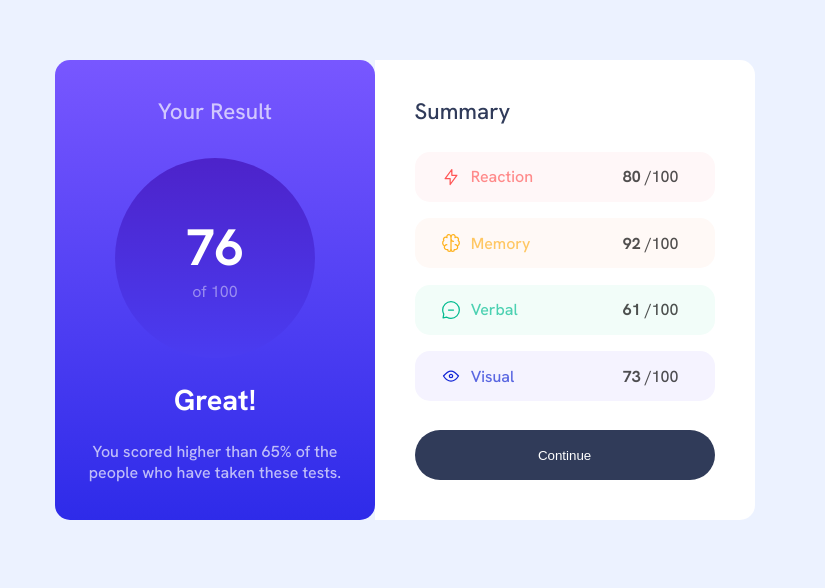
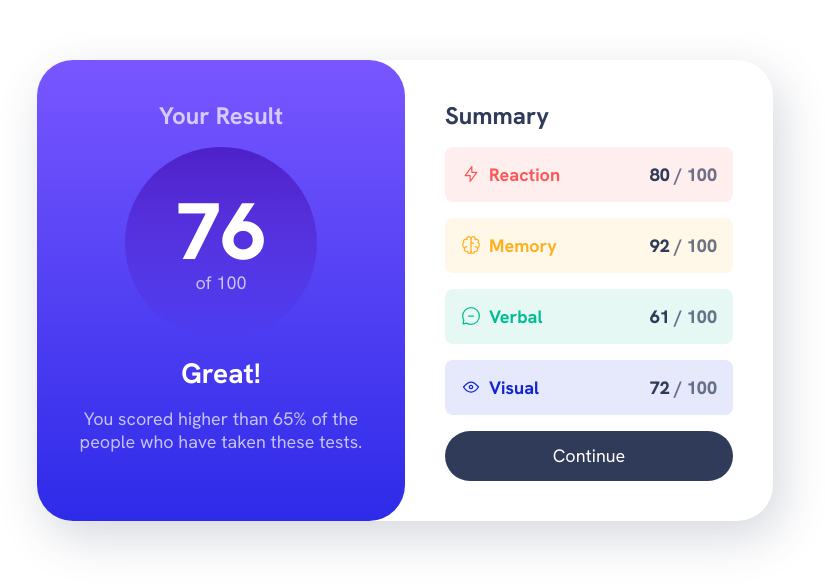
Before and after one commit to peter-vilamitjana/results-summary-component, a plain HTML site: page index.html in a window 1280 px wide. Shown: the part 110-698 px from the top of the page, without its empty margins (235-1060 px from the left). Drawn offline with Linux system fonts and the light colour scheme.

Commit message:
Grid intead of FlexBox

```diff
--- a/css/styles.css
+++ b/css/styles.css
@@ -1,299 +1,253 @@
-/*------------------- defaults -------------------  */
-* {
-    margin: 0;
-    padding: 0;
+@font-face {
+    font-family: 'Hanken Grotesk';
+    display: swap; /* Usa una fuente alternativa mientras se carga la personalizada */
+    src: url(/assets/fonts/HankenGrotesk-VariableFont_wght.ttf) format('truetype');
+    font-weight: 100 900;
+}
+
+:root {
+    /* Declaro las variables de los colores */
+    /* Primero  : Defino los colores en HSL sin la función hsl(), lo que permite reutilizarlos en distintos contextos (colores sólidos, transparencias, degradados). */
+
+    /* colores primarios */
+    --clr-primary-hsl-400: 252, 100%, 67%;
+    --clr-primary-hsl-500: 256, 72%, 46%;
+    --clr-secondary-hsl-400: 241, 81%, 54%;
+    --clr-secondary-hsl-500: 241, 72%, 46%;
+
+    /* declaro los gradiants */
+
+    --clr-gradient-hsl-slate: 252, 100%, 67%;
+    --clr-gradient-hsl-royal: 241, 81%, 54%;
+    --clr-circle-hsl-violet: 256, 72%, 46%;
+    --clr-circle-hsl-persian: 241, 72%, 46%;
+
+    /* neutros */
+    --clr-neutral-hsl-100: 0, 0%, 100%;
+    --clr-neutral-hsl-200: 221, 100%, 96%;
+    --clr-neutral-hsl-300: 241, 100%, 89%;
+    --clr-neutral-hsl-700: 224, 30%, 27%;
+
+    /* Luego, creo variables finales (--clr-primary-400, etc.) que los convierten en hsl() o hsla().   */
+
+    /* Variables finales en `hsl()` */
+
+    --clr-neutral-100: hsl(var(--clr-neutral-hsl-100));
+    --clr-neutral-200: hsl(var(--clr-neutral-hsl-200));
+    --clr-neutral-300: hsl(var(--clr-neutral-hsl-300));
+    --clr-neutral-700: hsl(var(--clr-neutral-hsl-700));
+
+    --clr-primary-400: hsl(var(--clr-primary-hsl-400));
+    --clr-primary-500: hsla(var(--clr-primary-hsl-500));
+    --clr-secondary-400: hsl(var(--clr-secondary-hsl-400));
+
+    /*------ Gradientes (Background & Circle en HSL)------*/
+    --gradient-primary: linear-gradient(var(--clr-primary-400), var(--clr-secondary-400));
+    --gradient-to-transparent: linear-gradient(var(--clr-primary-500), hsl(var(--clr-secondary-hsl-500), 0));
+
+    /* fonts  */
+    --font-family: 'Hanken Grotesk';
+
+    /* weight  */
+    --fw-regular: 500;
+    --fw-bold: 700;
+    --fw-black: 800;
+
+    /* sizes  */
+
+    --fs-400: 1.125rem;
+    --fs-500: 1.25rem;
+    --fs-600: 1.5rem;
+    --fs-700: 1.75rem;
+    --fs-800: 2rem;
+    --fs-900: 5rem;
+
+    --clr-accent-1: 0, 100%, 67%;
+    --clr-accent-2: 39, 100%, 56%;
+    --clr-accent-3: 166, 100%, 37%;
+    --clr-accent-4: 234, 85%, 45%;
+}
+
+/*------------------- Reseteo simple -------------------  */
+*,
+*::after,
+*::before {
     box-sizing: border-box;
 }
 
-html,
-body {
-    height: 100%;
+* {
+    margin: 0;
+    font: inherit;
+    /* Me obliga a mi utilizar clases para declarar como se veran los fonts
+    en vez de usar niveles de encabezado de forma incorrecta  */
+}
+
+img,
+svg {
+    display: block;
+    max-width: 100%;
 }
 
 body {
-    background-color: #ecf2ff;
-    font-family: 'Hanken Grotesk', serif;
-    font-size: 1.2rem;
-    display: flex;
-    justify-content: center;
-    align-items: center;
-    width: 100%;
+    font-family: var(--font-family);
+    font-size: var(--fs-400);
+    color: var(--clr-neutral-700);
 }
 
-/*------------------- conteiners ------------------- */
+.section-title {
+    font-weight: var(--fw-bold);
+    font-size: var(--fs-600);
+}
+
+/* editamos el boton */
+
+.button {
+    color: var(--clr-neutral-100);
+    line-height: 1;
+    background: var(--clr-neutral-700);
+    padding: 1rem 2rem;
+    border: 0;
+    border-radius: 100vw;
+    /* me aseguro de que tenga los bordes bien redondeados */
+    cursor: pointer;
+}
+
+.button:hover,
+.button:focus-visible {
+    background: var(--gradient-primary);
+}
+
+/* result summary */
 
 .container {
-    width: 800px;
-    height: 500px;
-    padding: 20px;
-    display: flex;
-    justify-content: center;
-    text-align: center;
+    max-width: 46rem;
+    display: grid;
+    --border-radius: 2em;
+    --padding: 2.5rem;
 }
 
-/*------------------- results ------------------- */
-
 .resultBox {
-    color: #ffffff;
-    background: rgb(46, 43, 233);
-    background: linear-gradient(0deg, rgba(46, 43, 233, 1) 0%, rgba(120, 87, 255, 1) 100%);
-    width: 42%;
-    height: 100%;
-    border-radius: 15px;
-    padding: 15px;
-    display: flex;
-    flex-direction: column;
-    justify-content: space-evenly;
-    align-items: center;
+    color: hsl(var(--clr-neutral-hsl-100), 0.7);
+    padding: var(--padding);
     text-align: center;
+    background: var(--gradient-primary);
+    border-radius: 0 0 var(--border-radius) var(--border-radius);
 }
 
-p {
-    font-size: 1rem;
-}
-.resultBox h3,
-p {
-    opacity: 0.68;
-    font-weight: 500;
-    padding: 10px;
+.flex-group {
+    display: flex;
+    align-items: center;
+    gap: 0.5rem;
+    flex-wrap: wrap;
 }
 
-h3 {
-    font-size: 1.4rem;
+.grid-flow {
+    display: grid;
+    align-content: start;
+    gap: 1rem;
 }
 
-/* ----------- circle inside box  ------------*/
-
-.circle {
-    width: 200px;
-    height: 200px;
-    background: rgb(74, 60, 241);
-    background: linear-gradient(0deg, rgba(74, 60, 241, 1) 0%, rgba(77, 35, 202, 1) 100%);
-    display: flex;
-    flex-direction: column;
-    justify-content: center;
-    border-radius: 50%;
-    font-size: 1.6rem;
-    margin: 10px 0;
-    text-align: center;
+.grid-flow [data-spacing='large'] {
+    gap: 2rem;
 }
 
-.circle p {
-    font-size: 1rem;
-    font-weight: 400;
-    opacity: 0.44;
-    /* padding-top: 0; */
-    padding: 0;
+.result-score {
+    display: grid;
+    place-content: center;
+    width: 12rem;
+    margin-inline: auto;
+    background: var(--gradient-to-transparent);
+    aspect-ratio: 1/1;
+    border-radius: 50%;
 }
 
-/*------------------- summary ------------------- */
-
-.summaryBox {
-    width: 50%;
-    height: 100%;
-    background-color: #ffffff;
-    display: flex;
-    flex-direction: column;
-    justify-content: space-between;
-
-    border-radius: 0px 15px 15px 0;
-    padding: 15px 40px;
+.result-score span {
+    display: block;
+    font-size: var(--fs-900);
+    font-weight: var(--fw-black);
+    line-height: 1;
+    color: var(--clr-neutral-100);
 }
 
-.summaryBox h3 {
-    font-weight: 500;
-    margin: 22px 0;
-    text-align: left;
-    /* padding: 10px; */
-    color: hsl(224, 30%, 27%);
+.result-rank {
+    color: var(--clr-neutral-100);
+    font-size: var(--fs-700);
+    font-weight: var(--fw-bold);
 }
 
-/*------------------- icons ------------------- */
-
-.icon {
-    width: 20px;
-    height: 20px;
+.summary {
+    padding: var(--padding);
 }
 
-/*------------------- scores ------------------- */
-
-.scores {
+.summary-item {
     display: flex;
-    flex-direction: column;
     justify-content: space-between;
-    height: 250px;
+    align-items: center;
+    padding: 1rem;
+    border-radius: 0.5rem;
+    background-color: hsl(var(--item-color), 0.1);
 }
 
-.left {
-    display: flex;
-    justify-content: flex-start;
-    align-items: center;
-    margin-right: 30px;
-    width: 30%;
+.summary-item svg {
+    stroke: hsl(var(--item-color));
+    /** aca los iconos toman el color del data-item-type='accent-x' */
 }
 
-.scoreBoxes {
-    display: flex;
-    justify-content: space-around;
-    align-items: center;
-    border-radius: 15px;
-    height: 50px;
+/* titles */
+
+.summary-item-title {
+    color: hsl(var(--item-color));
+    font-weight: var(--fw-bold);
+    /** aca los titles toman el color del --item-color */
 }
 
-.reactionScore p.color {
-    color: #ff5757;
+/*! es muy interesante aca el comportamiento que tiene --item-color */
+/*! analizar la logica detras de los 'custom properties' */
+/*? como se comportan los -- data-item-type='accent-1' -- que ventajas tienen usarlos  */
+
+.summary-item[data-item-type='accent-1'] {
+    --item-color: var(--clr-accent-1);
 }
 
-.memoryScore p.color {
-    color: #ffb01f;
+.summary-item[data-item-type='accent-2'] {
+    --item-color: var(--clr-accent-2);
 }
 
-.verbalScore p.color {
-    color: #00bd91;
+.summary-item[data-item-type='accent-3'] {
+    --item-color: var(--clr-accent-3);
 }
 
-.visualScore p.color {
-    color: #1125d4;
+.summary-item[data-item-type='accent-4'] {
+    --item-color: var(--clr-accent-4);
 }
 
-.reactionScore {
-    background-color: #fff7f8;
+.summary-score {
+    font-weight: var(--fw-black);
+    color: hsl(var(--clr-neutral-hsl-700), 0.7);
 }
 
-.memoryScore {
-    background-color: #fff9f6;
+.summary-score span {
+    color: var(--clr-neutral-700);
 }
 
-.verbalScore {
-    background-color: #f2fdf9;
-}
+/* media query */
 
-.visualScore {
-    background-color: #f5f3ff;
-}
+@media (min-width: 600px) {
+    body {
+        min-height: 100vh;
+        /* it would center things at larger screen sizes  */
+        display: grid;
+        place-items: center;
+    }
 
-/*------------------- button -------------------*/
-
-.btn {
-    background-color: #303b59;
-    height: 50px;
-    border-radius: 30px;
-    font-weight: 500;
-    color: #ffffff;
-    margin: 25px 0;
-    border: none;
-    cursor: pointer;
-    transition: background-color 0.8s ease-in-out;
-}
-
-.btn:hover {
-    background: rgb(46, 43, 233);
-    background: linear-gradient(0deg, rgba(46, 43, 233, 1) 0%, rgba(120, 87, 255, 1) 100%);
-    transition: background-color 2s ease-in;
-}
-
-.btn:not(:hover) {
-    transition: background-color 0.2s ease-out;
-}
-
-/*------------------- media query -------------------*/
-
-/* @media screen and (max-width: 800px) {
     .container {
-        width: 100%;
-        min-height: 100vh;
-        display: flex;
-        flex-direction: column;
-        justify-content: center;
-        align-items: center;
-        text-align: center;
-        padding: 0;
+        margin-inline: 1rem;
+        grid-template-columns: 1fr 1fr;
+        border-radius: var(--border-radius);
+        box-shadow: 0.5rem 1rem 3rem hsl(var(--clr-neutral-hsl-700), 0.2);
     }
 
     .resultBox {
-        width: 100%;
-        height: 40%;
-        border-radius: 0 0 25px 25px;
-    }
-
-    .circle {
-        width: 130px;
-        height: 130px;
-    }
-
-    .summaryBox {
-        width: 100%;
-        height: 100%;
-        justify-content: space-evenly;
-        padding: 0 40px;
-        border-radius: 0;
-        font-weight: bold;
-    }
-
-    .scores {
-        height: 60%;
-    }
-
-    .scoreBoxes {
-        height: 70px;
-    }
-
-    .resultBox > p {
-        width: 70vw;
-    }
-
-    .btn {
-        font-size: 1.1rem;
-    }
-} */
-
-@media screen and (max-width: 800px) {
-    .container {
-        width: 100%;
-        min-height: 100vh;
-        display: flex;
-        flex-direction: column;
-        justify-content: flex-start; /* Cambiado a flex-start para mejor ajuste */
-        align-items: center;
-        text-align: center;
-        padding: 0;
-    }
-
-    .resultBox {
-        width: 100%;
-        height: 45%; /* Ajustado para mejor proporción */
-        border-radius: 0 0 25px 25px;
-        padding: 10px; /* Reducido el padding */
-    }
-
-    .circle {
-        width: 120px; /* Ajustado para pantallas pequeñas */
-        height: 120px;
-    }
-
-    .summaryBox {
-        width: 100%;
-        height: 55%; /* Ajustado para mejor proporción */
-        justify-content: space-evenly;
-        padding: 10px 20px; /* Reducido el padding */
-        border-radius: 0;
-    }
-
-    .scores {
-        height: 70%; /* Ajustado para mejor uso del espacio */
-    }
-
-    .scoreBoxes {
-        height: 60px; /* Ajustado para pantallas pequeñas */
-    }
-
-    .resultBox > p {
-        width: 80%; /* Ajustado para mejor lectura */
-        margin: 0 auto; /* Centrado */
-    }
-
-    .btn {
-        font-size: 1rem; /* Ajustado para pantallas pequeñas */
-        margin: 15px 0; /* Reducido el margen */
+        border-radius: var(--border-radius);
     }
 }
--- a/index.html
+++ b/index.html
@@ -5,73 +5,140 @@
         <meta name="viewport" content="width=device-width, initial-scale=1.0" />
         <!-- displays site properly based on user's device -->
         <link rel="stylesheet" href="css/styles.css" />
-        <link rel="preconnect" href="https://fonts.googleapis.com" />
-        <link rel="preconnect" href="https://fonts.gstatic.com" crossorigin />
-        <link
-            href="https://fonts.googleapis.com/css2?family=Hanken+Grotesk:ital,wght@0,100..900;1,100..900&display=swap"
-            rel="stylesheet" />
+        <!-- <link rel="preconnect" href="https://fonts.googleapis.com" /> -->
+        <!-- <link rel="preconnect" href="https://fonts.gstatic.com" crossorigin /> -->
         <link rel="icon" type="image/png" sizes="32x32" href="./assets/images/favicon-32x32.png" />
 
         <title>Frontend Mentor | Results summary component</title>
     </head>
     <body>
+        <main>
             <div class="container">
-            <div class="resultBox">
-                <h3>Your Result</h3>
+                <div class="resultBox grid-flow" data-spacing="large">
+                    <h1 class="section-title">Your Result</h1>
 
-                <div class="circle">
-                    <h1>76</h1>
-                    <p>of 100</p>
-                </div>
-                <h2>Great!</h2>
+                    <p class="result-score">
+                        <span>76</span>
+                        of 100
+                    </p>
+
+                    <div class="grid-flow">
+                        <p class="result-rank">Great!</p>
                         <p>You scored higher than 65% of the people who have taken these tests.</p>
                     </div>
-            <div class="summaryBox">
-                <h3>Summary</h3>
-                <div class="scores">
-                    <div class="reactionScore scoreBoxes">
-                        <div class="left">
-                            <img class="icon" src="assets/images/icon-reaction.svg" alt="Reaction" />
-                            <p class="color">Reaction</p>
                 </div>
-                        <p>
-                            <b>80</b>
-                            /100
+                <div class="summary grid-flow" data-spacing="large">
+                    <h2 class="section-title">Summary</h2>
+
+                    <div class="grid-flow">
+                        <div class="summary-item" data-item-type="accent-1">
+                            <div class="flex-group">
+                                <svg
+                                    class="summary-icon"
+                                    xmlns="http://www.w3.org/2000/svg"
+                                    width="20"
+                                    height="20"
+                                    fill="none"
+                                    viewBox="0 0 20 20">
+                                    <path
+                                        stroke-linecap="round"
+                                        stroke-linejoin="round"
+                                        stroke-width="1.25"
+                                        d="M10.833 8.333V2.5l-6.666 9.167h5V17.5l6.666-9.167h-5Z" />
+                                </svg>
+                                <h3 class="summary-item-title">Reaction</h3>
+                            </div>
+                            <p class="summary-score">
+                                <span>80</span>
+                                / 100
                             </p>
                         </div>
-                    <div class="memoryScore scoreBoxes">
-                        <div class="left">
-                            <img class="icon" src="assets/images/icon-memory.svg" alt="Memory" />
-                            <p class="color">Memory</p>
+                        <div class="summary-item" data-item-type="accent-2">
+                            <div class="flex-group">
+                                <svg
+                                    class="summary-icon"
+                                    xmlns="http://www.w3.org/2000/svg"
+                                    width="20"
+                                    height="20"
+                                    fill="none"
+                                    viewBox="0 0 20 20">
+                                    <path
+                                        stroke-linecap="round"
+                                        stroke-linejoin="round"
+                                        stroke-width="1.25"
+                                        d="M5.833 11.667a2.5 2.5 0 1 0 .834 4.858" />
+                                    <path
+                                        stroke-linecap="round"
+                                        stroke-linejoin="round"
+                                        stroke-width="1.25"
+                                        d="M3.553 13.004a3.333 3.333 0 0 1-.728-5.53m.025-.067a2.083 2.083 0 0 1 2.983-2.824m.199.054A2.083 2.083 0 1 1 10 3.75v12.917a1.667 1.667 0 0 1-3.333 0M10 5.833a2.5 2.5 0 0 0 2.5 2.5m1.667 3.334a2.5 2.5 0 1 1-.834 4.858" />
+                                    <path
+                                        stroke-linecap="round"
+                                        stroke-linejoin="round"
+                                        stroke-width="1.25"
+                                        d="M16.447 13.004a3.334 3.334 0 0 0 .728-5.53m-.025-.067a2.083 2.083 0 0 0-2.983-2.824M10 3.75a2.085 2.085 0 0 1 2.538-2.033 2.084 2.084 0 0 1 1.43 2.92m-.635 12.03a1.667 1.667 0 0 1-3.333 0" />
+                                </svg>
+                                <h3 class="summary-item-title">Memory</h3>
                             </div>
-                        <p>
-                            <b>92</b>
-                            /100
+                            <p class="summary-score">
+                                <span>92</span>
+                                / 100
                             </p>
                         </div>
-                    <div class="verbalScore scoreBoxes">
-                        <div class="left">
-                            <img class="icon" src="assets/images/icon-verbal.svg" alt="Verbal" />
-                            <p class="color">Verbal</p>
+                        <div class="summary-item" data-item-type="accent-3">
+                            <div class="flex-group">
+                                <svg
+                                    class="summary-icon"
+                                    xmlns="http://www.w3.org/2000/svg"
+                                    width="20"
+                                    height="20"
+                                    fill="none"
+                                    viewBox="0 0 20 20">
+                                    <path
+                                        stroke-linecap="round"
+                                        stroke-linejoin="round"
+                                        stroke-width="1.25"
+                                        d="M7.5 10h5M10 18.333A8.333 8.333 0 1 0 1.667 10c0 1.518.406 2.942 1.115 4.167l-.699 3.75 3.75-.699A8.295 8.295 0 0 0 10 18.333Z" />
+                                </svg>
+                                <h3 class="summary-item-title">Verbal</h3>
                             </div>
-                        <p>
-                            <b>61</b>
-                            /100
+                            <p class="summary-score">
+                                <span>61</span>
+                                / 100
                             </p>
                         </div>
-                    <div class="visualScore scoreBoxes">
-                        <div class="left">
-                            <img class="icon" src="assets/images/icon-visual.svg" alt="Visual" />
-                            <p class="color">Visual</p>
+                        <div class="summary-item" data-item-type="accent-4">
+                            <div class="flex-group">
+                                <svg
+                                    class="summary-icon"
+                                    xmlns="http://www.w3.org/2000/svg"
+                                    width="20"
+                                    height="20"
+                                    fill="none"
+                                    viewBox="0 0 20 20">
+                                    <path
+                                        stroke-linecap="round"
+                                        stroke-linejoin="round"
+                                        stroke-width="1.25"
+                                        d="M10 11.667a1.667 1.667 0 1 0 0-3.334 1.667 1.667 0 0 0 0 3.334Z" />
+                                    <path
+                                        stroke-linecap="round"
+                                        stroke-linejoin="round"
+                                        stroke-width="1.25"
+                                        d="M17.5 10c-1.574 2.492-4.402 5-7.5 5s-5.926-2.508-7.5-5C4.416 7.632 6.66 5 10 5s5.584 2.632 7.5 5Z" />
+                                </svg>
+                                <h3 class="summary-item-title">Visual</h3>
                             </div>
-                        <p>
-                            <b>73</b>
-                            /100
+                            <p class="summary-score">
+                                <span>72</span>
+                                / 100
                             </p>
                         </div>
                     </div>
-                <input type="button" class="btn" value="Continue" />
+
+                    <button class="button">Continue</button>
                 </div>
             </div>
+        </main>
     </body>
 </html>
```
Also changed, not shown: 1 other file. Lines whose indentation alone changed are shown as unchanged.
